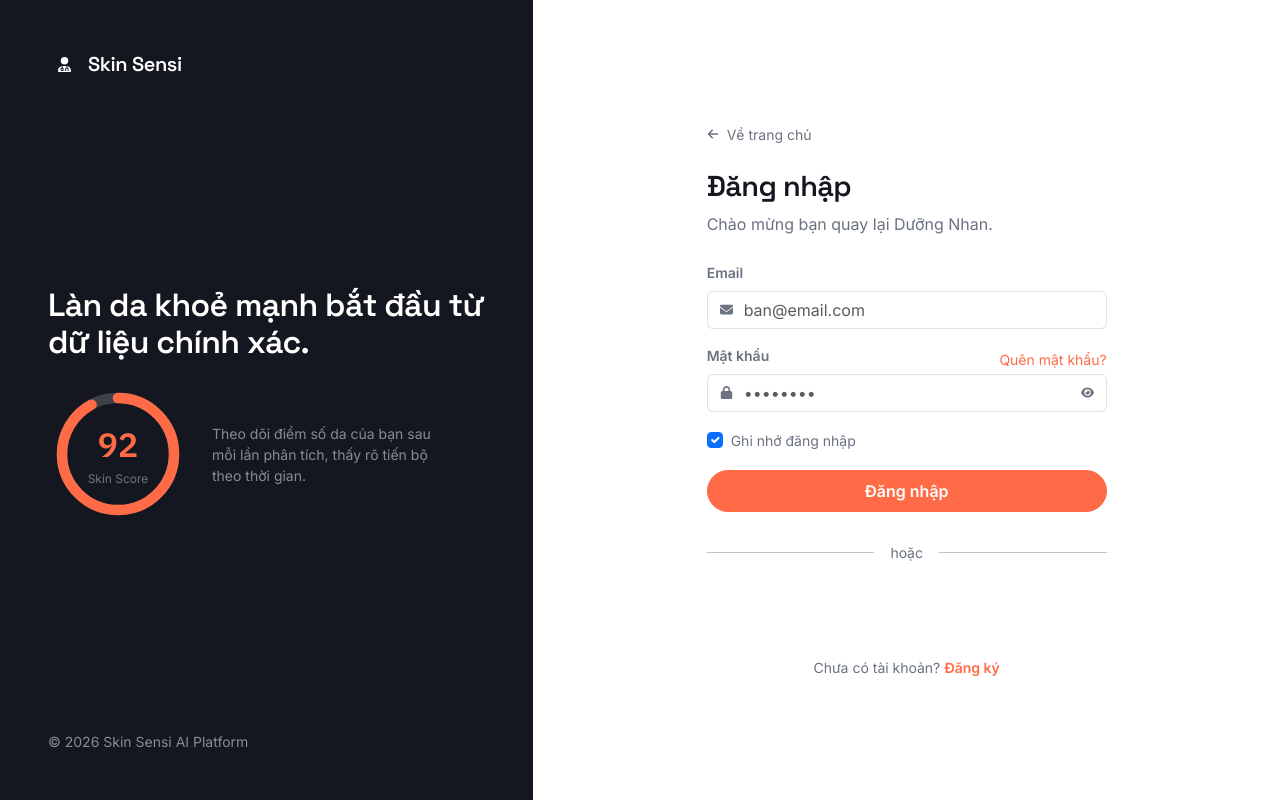
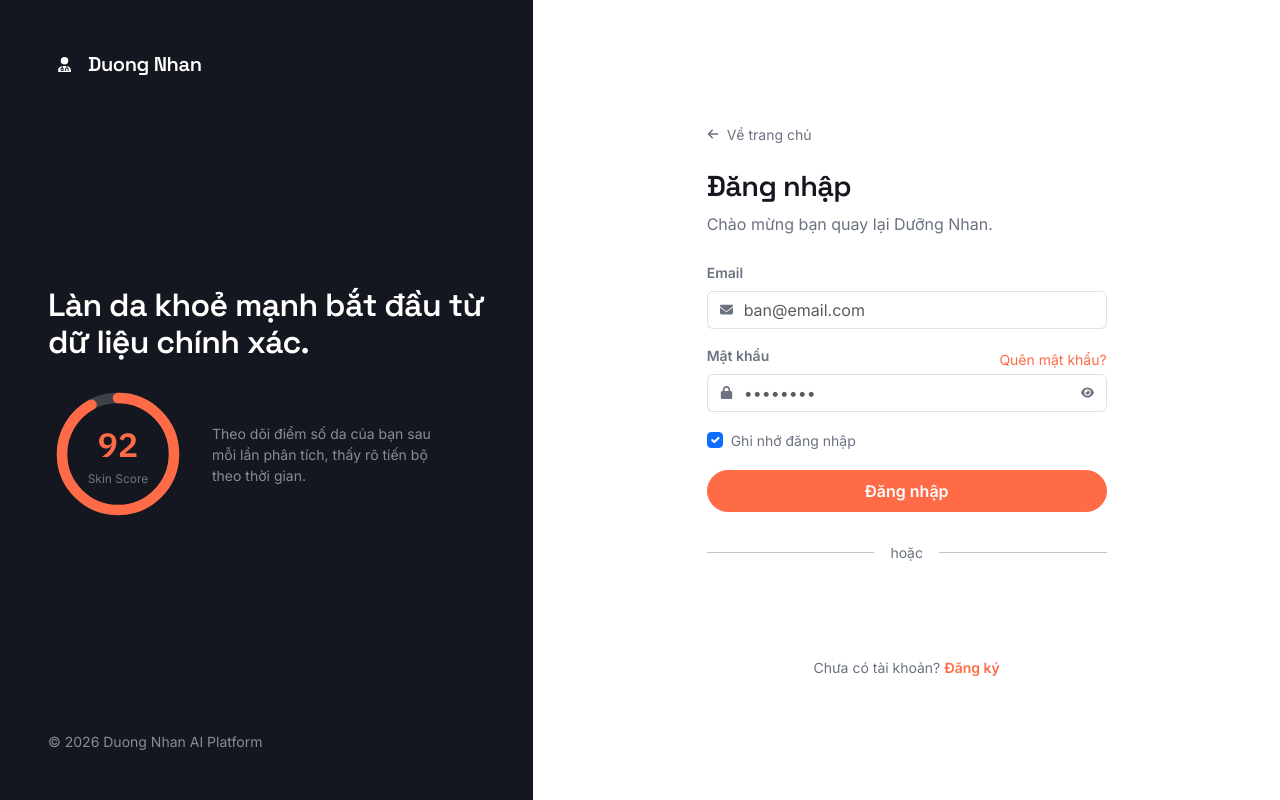
Before and after one commit to Manabe0304/DuongNhan, a React (Vite) app in the folder duongnhan.client/: page /login in a window 1280 px wide. Built offline with nearby package versions, Linux system fonts and the light colour scheme; no server answers.

Commit message:
config: add Google OAuth client ID and API base URL

```diff
--- a/duongnhan.client/src/features/auth/components/AuthShell.jsx
+++ b/duongnhan.client/src/features/auth/components/AuthShell.jsx
@@ -18,7 +18,7 @@ export default function AuthShell({ title, subtitle, children, footer }) {
           <span className="d-flex align-items-center justify-content-center rounded-circle bg-coral" style={{ width: 32, height: 32 }}>
             <FaUserDoctor size={15} color="#fff" />
           </span>
-          <span className="ss-display fs-5 fw-semibold">Skin Sensi</span>
+          <span className="ss-display fs-5 fw-semibold">Duong Nhan</span>
         </Link>
 
         <div>
@@ -35,7 +35,7 @@ export default function AuthShell({ title, subtitle, children, footer }) {
           </div>
         </div>
 
-        <p className="text-white-50 small mb-0">© 2026 Skin Sensi AI Platform</p>
+        <p className="text-white-50 small mb-0">© 2026 Duong Nhan AI Platform</p>
       </div>
 
       {/* Panel form */}
```
Also changed, not shown: duongnhan.client/package.json (+7 -6 lines), 2 other files (tests, documents, lock files or other folders).
